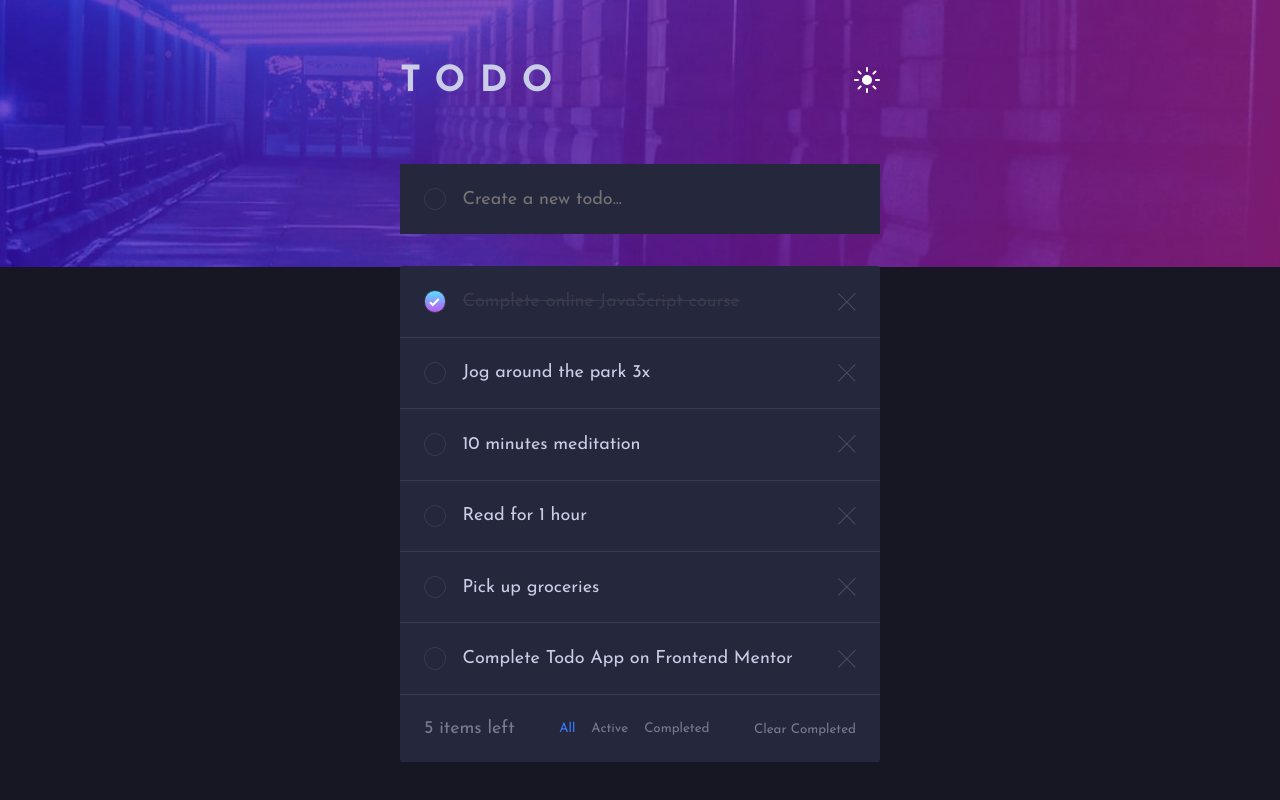
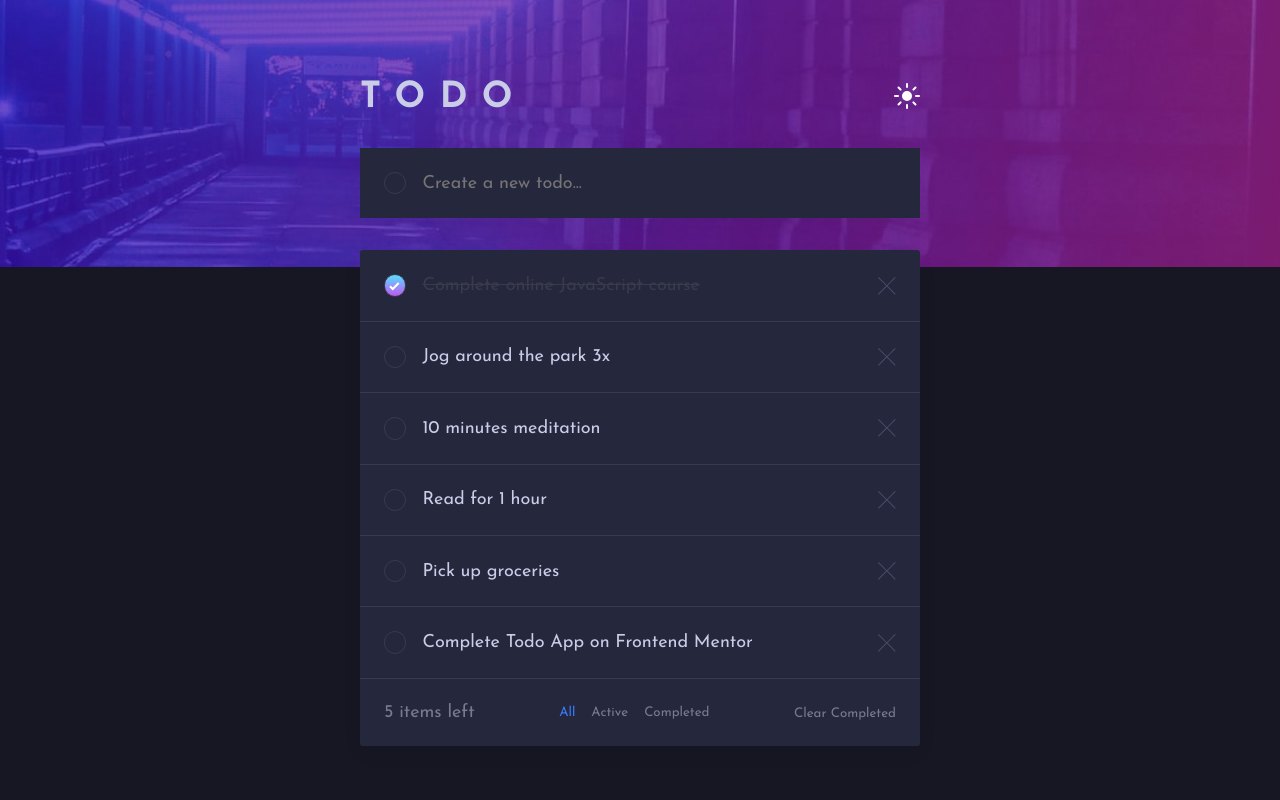
Before and after one commit to Nujsvart/FM-Projects-React, a React (Create React App) app in the folder 03-todo-app/: page / in a window 1280 px wide. Built offline with nearby package versions, Linux system fonts and the light colour scheme.

Commit message:
toggle theme

```diff
--- a/03-todo-app/src/App.js
+++ b/03-todo-app/src/App.js
@@ -4,11 +4,14 @@ import Header from "./components/Header";
 import TodoInput from "./components/TodoInput";
 import TodoList from "./components/TodoList";
 
+import { useSelector } from "react-redux";
+
 import "./styles/app.css";
 
 const App = () => {
+  const theme = useSelector(state => state.theme);
   return (
-    <div className="app">
+    <div className={`app ${theme}`}>
       <Header />
       <TodoInput />
       <TodoList />
--- a/03-todo-app/src/components/Header.js
+++ b/03-todo-app/src/components/Header.js
@@ -1,15 +1,25 @@
 import React from "react";
 import Button from "./Button";
 import SunIcon from "../assets/icon-sun.svg";
+import MoonIcon from "../assets/icon-moon.svg";
+
+import { useDispatch } from "react-redux";
+import { changeTheme } from "../store/actions/themeActions";
+
+import { useSelector } from "react-redux";
 
 const Header = () => {
+  const dispatch = useDispatch();
+  const theme = useSelector(state => state.theme);
+
+  console.log(theme);
   return (
     <div className="header">
       <div className="titleContainer">
         <h1>TODO</h1>
         <div className="themeIcon">
-          <Button className="themeBtn">
-            <img src={SunIcon} alt="icon" />
+          <Button className="themeBtn" onClick={() => dispatch(changeTheme())}>
+            <img src={theme === "dark" ? SunIcon : MoonIcon} alt="icon" />
           </Button>
         </div>
       </div>
--- /dev/null
+++ b/03-todo-app/src/store/actions/themeActions.js
@@ -0,0 +1,10 @@
+export const changeTheme = () => {
+  return {
+    type: "TOGGLE_THEME",
+
+    payload: {
+      light: "light",
+      dark: "dark",
+    },
+  };
+};
--- a/03-todo-app/src/store/reducers/index.js
+++ b/03-todo-app/src/store/reducers/index.js
@@ -1,10 +1,12 @@
 import { combineReducers } from "redux";
 import todoReducer from "./todoReducer";
 import filterReducer from "./filterReducer";
+import themeReducer from "./themeReducer";
 
 const reducers = combineReducers({
   todos: todoReducer,
   filtered: filterReducer,
+  theme: themeReducer,
 });
 
 export default reducers;
--- /dev/null
+++ b/03-todo-app/src/store/reducers/themeReducer.js
@@ -0,0 +1,10 @@
+const themeReducer = (state = "dark", action) => {
+  switch (action.type) {
+    case "TOGGLE_THEME":
+      return state === "dark" ? action.payload.light : action.payload.dark;
+    default:
+      return state;
+  }
+};
+
+export default themeReducer;
--- a/03-todo-app/src/styles/app.css
+++ b/03-todo-app/src/styles/app.css
@@ -8,12 +8,6 @@
 }
 
 body {
-  background-image: url("../assets/bg-desktop-dark.jpg");
-  background-repeat: no-repeat;
-  background-size: contain;
-  background-color: hsl(235, 21%, 11%);
-  display: grid;
-  place-items: center;
   font-size: 18px;
   font-weight: 400;
 }
@@ -47,11 +41,20 @@ h1 {
 }
 
 .app {
-  width: 30rem;
+  background-image: url("../assets/bg-desktop-dark.jpg");
+  background-repeat: no-repeat;
+  background-size: contain;
+  background-color: hsl(235, 21%, 11%);
+  min-height: 100vh;
+
+  display: flex;
+  flex-direction: column;
+  align-items: center;
 }
 
 .header {
-  margin: 4rem 0;
+  width: 35rem;
+  margin-top: 5rem;
 }
 
 .titleContainer {
@@ -65,8 +68,10 @@ h1 {
   align-items: center;
   gap: 1rem;
   padding: 1.5rem;
-  margin-bottom: 2rem;
+  margin: 2rem 0;
   background-color: hsl(235, 24%, 19%);
+  width: 35rem;
+  box-shadow: rgba(33, 34, 34, 0.034) 0px 8px 24px;
 }
 
 .todoInput button {
@@ -76,6 +81,8 @@ h1 {
 .todoContainer {
   border-radius: 3px;
   background-color: hsl(235, 24%, 19%);
+  width: 35rem;
+  box-shadow: rgba(33, 34, 34, 0.034) 0px 8px 24px;
 }
 
 .todo {
@@ -133,3 +140,34 @@ h1 {
 .completedIcon {
   background-image: linear-gradient(hsl(192, 100%, 67%), hsl(280, 87%, 65%));
 }
+
+/* LIGHT */
+
+.app.light {
+  background-color: hsl(236, 33%, 92%);
+}
+
+.app.light .todoContainer {
+  background-color: hsl(0, 0%, 98%);
+}
+
+.app.light .todo {
+  border-bottom: 1px solid hsl(233, 11%, 84%);
+  color: hsl(235, 19%, 35%);
+}
+
+.app.light .checkBtn {
+  border: 1px solid hsl(233, 11%, 84%);
+}
+
+.app.light .completedTodo {
+  color: hsl(233, 11%, 84%);
+}
+
+.app.light .todoInput {
+  background-color: hsl(0, 0%, 98%);
+}
+
+.app.light input {
+  color: hsl(235, 19%, 35%);
+}
```
